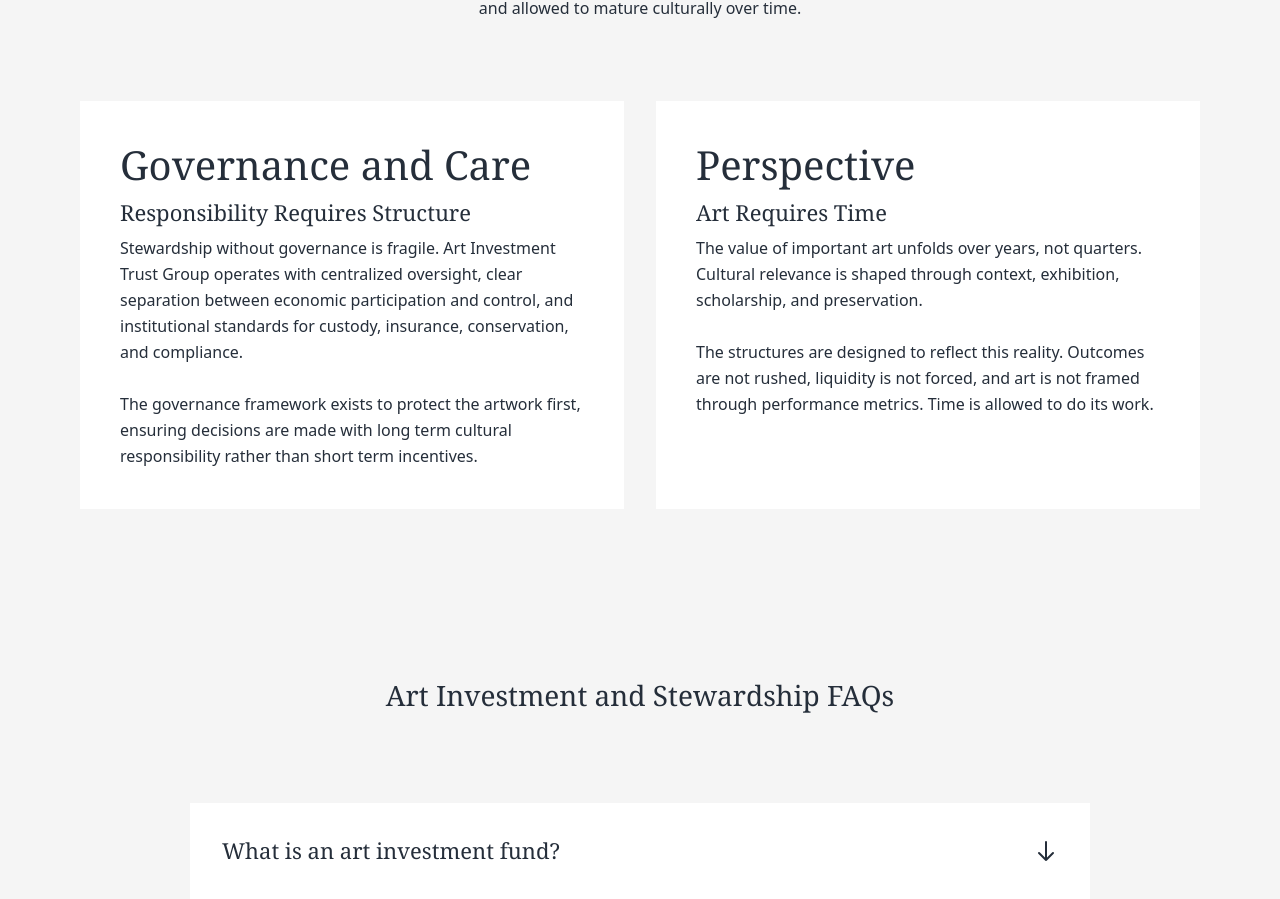
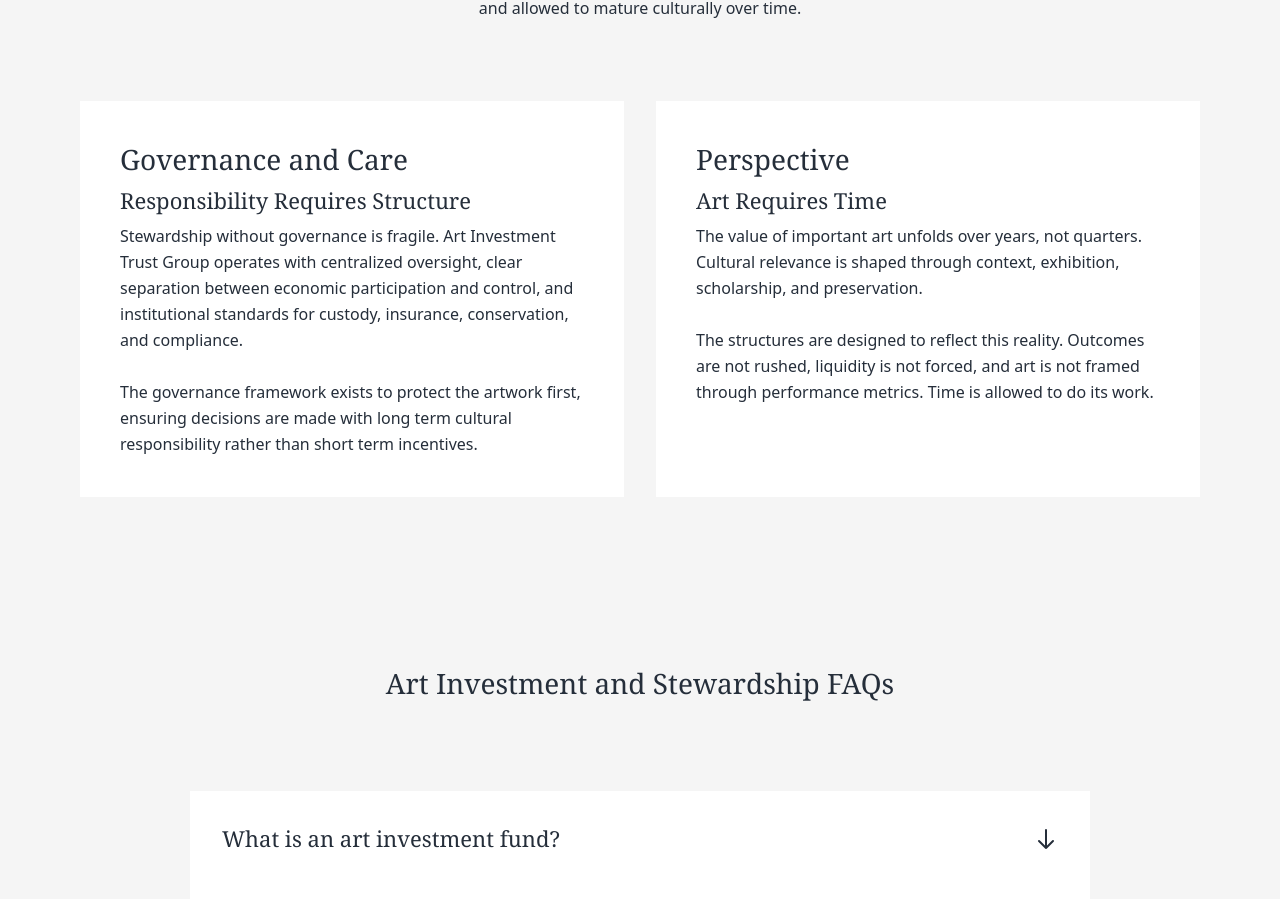
Before and after one commit to mikeherron-aigt/aigt, a Next.js app: page / in a window 1280 px wide. Shown: the part 5593-6492 px from the top of the page. Built offline with nearby package versions, Linux system fonts and the light colour scheme.

Commit message:
Reduce practice-card-title size but keep larger than subtitle
cgen-db0a55ff2a21433280882e242ecd64bb

```diff
--- a/app/globals.css
+++ b/app/globals.css
@@ -1010,9 +1010,9 @@ section:has(.slider-wrapper) {
 .practice-card-title {
   color: var(--archive-slate) !important;
   font-family: Georgia, serif !important;
-  font-size: 32px !important;
+  font-size: 24px !important;
   font-weight: 400 !important;
-  line-height: 48px !important;
+  line-height: 36px !important;
   margin: 0 !important;
   width: 100% !important;
   display: block !important;
@@ -1021,7 +1021,7 @@ section:has(.slider-wrapper) {
 
 @media (min-width: 1024px) {
   .practice-card-title {
-    font-size: 40px !important;
+    font-size: 28px !important;
   }
 }
 
```
